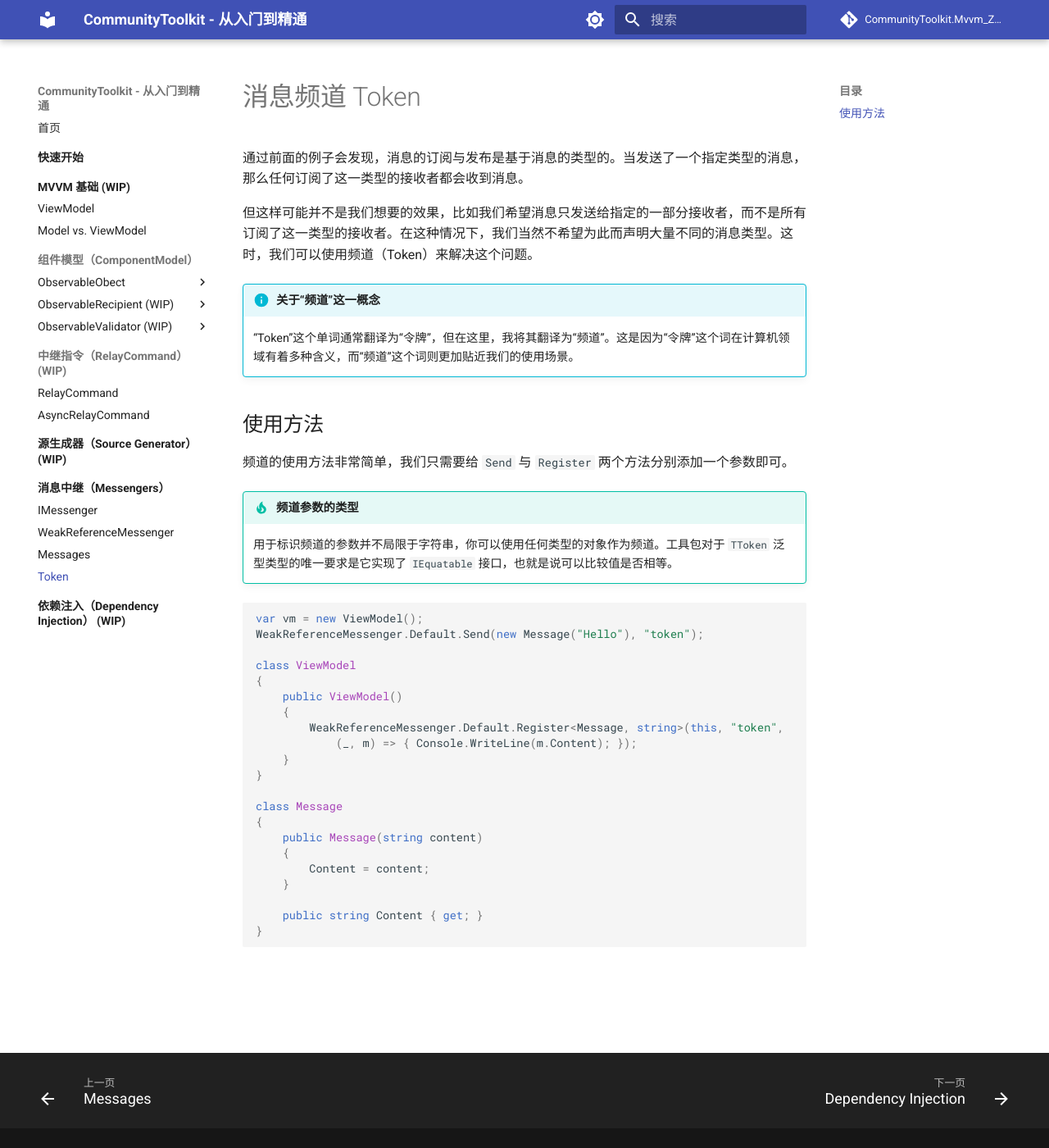
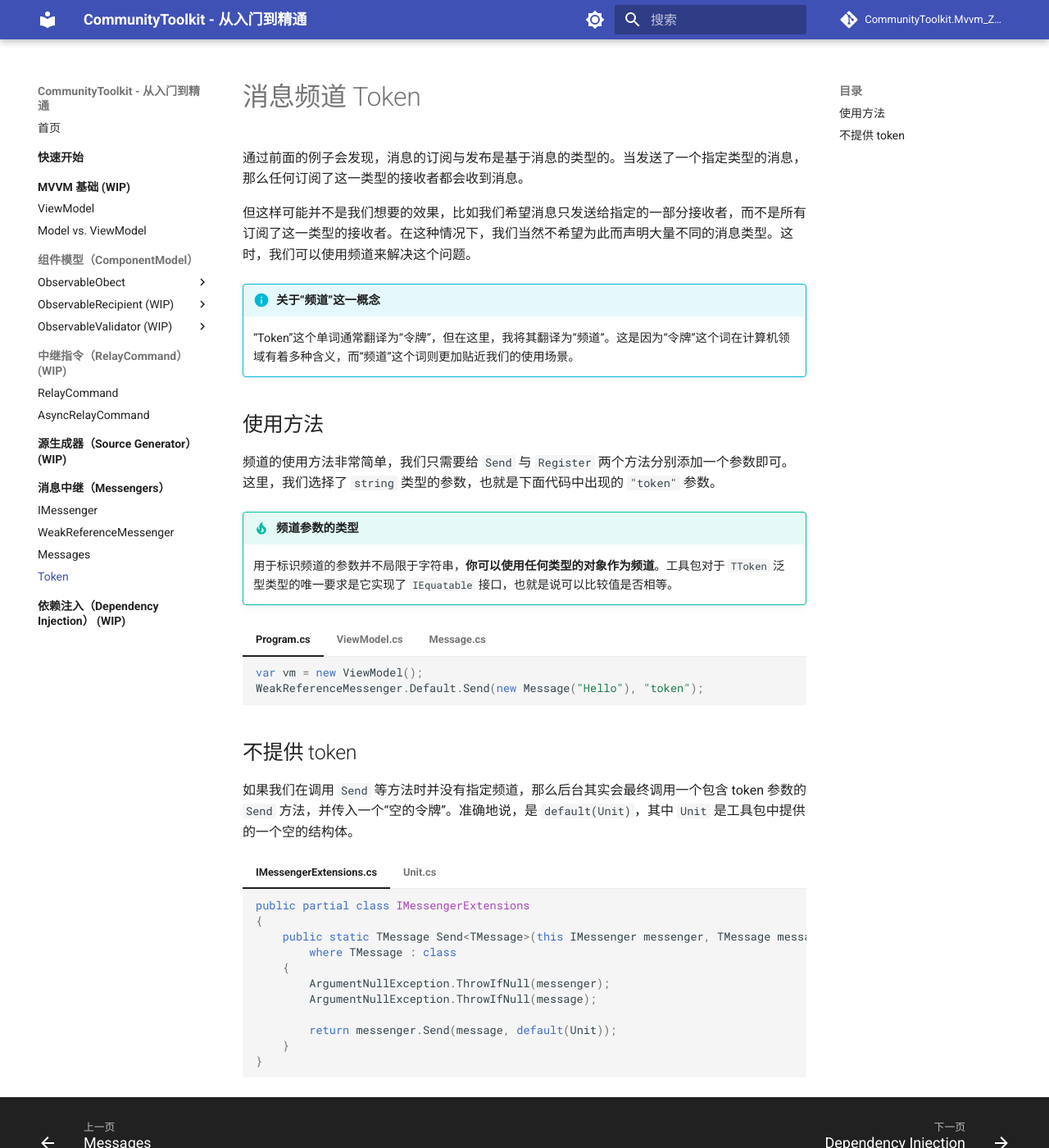
Before and after one commit to BYJRK/CommunityToolkit.Mvvm_ZeroToHero, an MkDocs documentation site: the page built from docs/Messengers/Token.md, in a window 1280 px wide and 1400 px high. Shown: the whole window at 82% size. Built offline with MkDocs 1.6.1 and Material for MkDocs 9.7.7, drawn with Linux system fonts in a browser that asks for light colours; comment, search, counter and statistics services are not loaded.

````diff
--- a/docs/Messengers/Token.md
+++ b/docs/Messengers/Token.md
@@ -2,38 +2,90 @@
 
 通过前面的例子会发现，消息的订阅与发布是基于消息的类型的。当发送了一个指定类型的消息，那么任何订阅了这一类型的接收者都会收到消息。
 
-但这样可能并不是我们想要的效果，比如我们希望消息只发送给指定的一部分接收者，而不是所有订阅了这一类型的接收者。在这种情况下，我们当然不希望为此而声明大量不同的消息类型。这时，我们可以使用频道（Token）来解决这个问题。
+但这样可能并不是我们想要的效果，比如我们希望消息只发送给指定的一部分接收者，而不是所有订阅了这一类型的接收者。在这种情况下，我们当然不希望为此而声明大量不同的消息类型。这时，我们可以使用频道来解决这个问题。
 
 !!! info "关于“频道”这一概念"
     “Token”这个单词通常翻译为“令牌”，但在这里，我将其翻译为“频道”。这是因为“令牌”这个词在计算机领域有着多种含义，而“频道”这个词则更加贴近我们的使用场景。
 
 ## 使用方法
 
-频道的使用方法非常简单，我们只需要给 `Send` 与 `Register` 两个方法分别添加一个参数即可。
+频道的使用方法非常简单，我们只需要给 `Send` 与 `Register` 两个方法分别添加一个参数即可。这里，我们选择了 `string` 类型的参数，也就是下面代码中出现的 `"token"` 参数。
 
 !!! tip "频道参数的类型"
-    用于标识频道的参数并不局限于字符串，你可以使用任何类型的对象作为频道。工具包对于 `TToken` 泛型类型的唯一要求是它实现了 `IEquatable` 接口，也就是说可以比较值是否相等。
+    用于标识频道的参数并不局限于字符串，**你可以使用任何类型的对象作为频道**。工具包对于 `TToken` 泛型类型的唯一要求是它实现了 `IEquatable` 接口，也就是说可以比较值是否相等。
 
-```csharp
-var vm = new ViewModel();
-WeakReferenceMessenger.Default.Send(new Message("Hello"), "token");
+=== "Program.cs"
 
-class ViewModel
-{
-    public ViewModel()
+    ```csharp
+    var vm = new ViewModel();
+    WeakReferenceMessenger.Default.Send(new Message("Hello"), "token");
+    ```
+
+=== "ViewModel.cs"
+
+    ```csharp
+    class ViewModel
     {
-        WeakReferenceMessenger.Default.Register<Message, string>(this, "token",
-            (_, m) => { Console.WriteLine(m.Content); });
+        public ViewModel()
+        {
+            WeakReferenceMessenger.Default.Register<Message, string>(this, "token",
+                (_, m) => { Console.WriteLine(m.Content); });
+        }
     }
-}
+    ```
 
-class Message
-{
-    public Message(string content)
+=== "Message.cs"
+
+    ```csharp
+    class Message
     {
-        Content = content;
+        public Message(string content)
+        {
+            Content = content;
+        }
+
+        public string Content { get; }
     }
+    ```
 
-    public string Content { get; }
-}
-```
+## 不提供 token
+
+如果我们在调用 `Send` 等方法时并没有指定频道，那么后台其实会最终调用一个包含 token 参数的 `Send` 方法，并传入一个“空的令牌”。准确地说，是 `default(Unit)`，其中 `Unit` 是工具包中提供的一个空的结构体。
+
+=== "IMessengerExtensions.cs"
+
+    ```csharp
+    public partial class IMessengerExtensions
+    {
+        public static TMessage Send<TMessage>(this IMessenger messenger, TMessage message)
+            where TMessage : class
+        {
+            ArgumentNullException.ThrowIfNull(messenger);
+            ArgumentNullException.ThrowIfNull(message);
+
+            return messenger.Send(message, default(Unit));
+        }
+    }
+    ```
+
+=== "Unit.cs"
+
+    ```csharp
+    internal readonly struct Unit : IEquatable<Unit>
+    {
+        public bool Equals(Unit other)
+        {
+            return true;
+        }
+
+        public override bool Equals(object? obj)
+        {
+            return obj is Unit;
+        }
+
+        public override int GetHashCode()
+        {
+            return 0;
+        }
+    }
+    ```
````
Also changed, not shown: docs/Messengers/Messages.md (+25 -3 lines).
